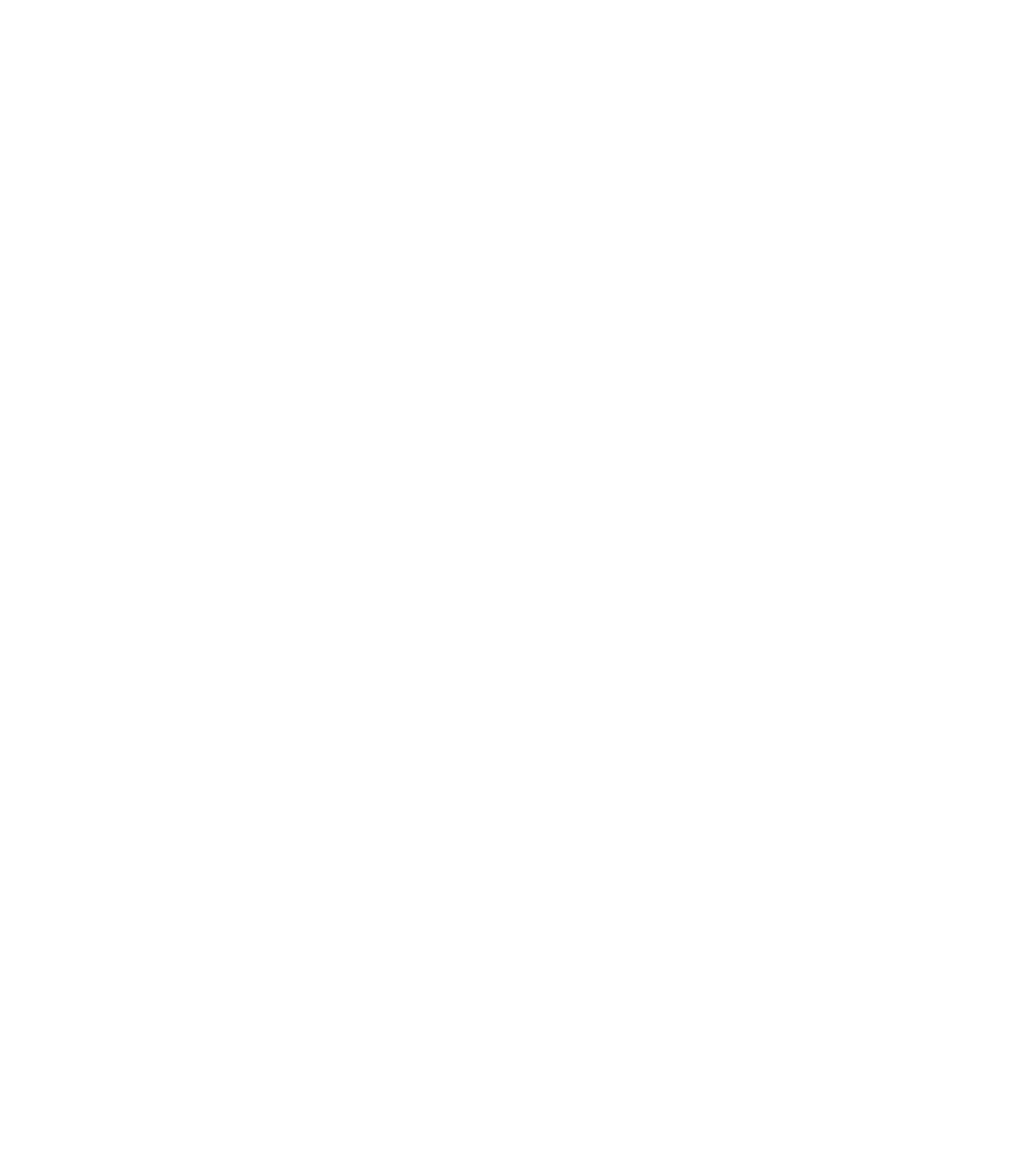
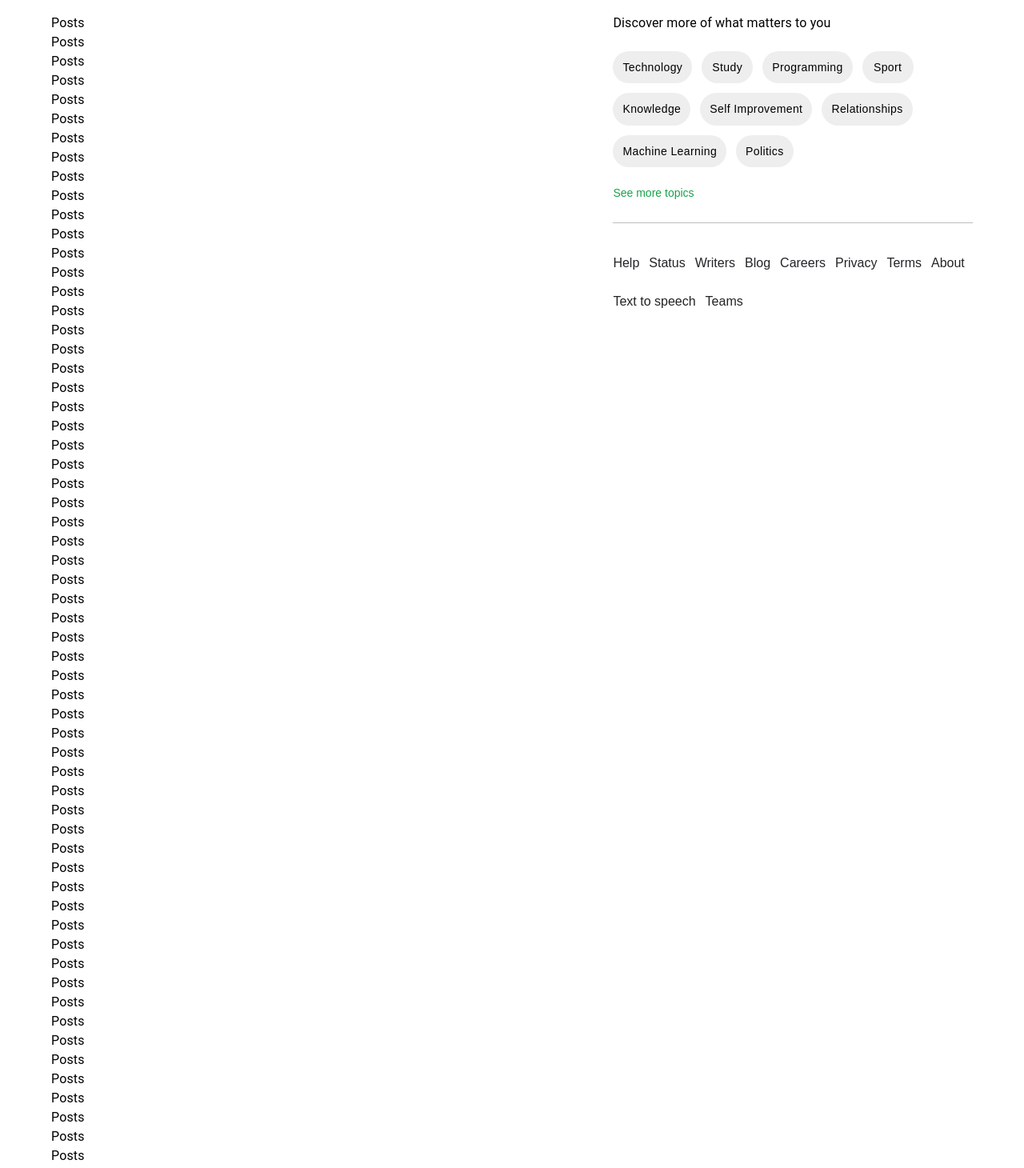
Before and after one commit to BambarDev/Skill-share, a React (Create React App) app: page /demo in a window 1280 px wide. Shown: the part 540-2000 px from the top of the page at 80% size. Before the commit the page ends 800 px from the top, so only its background shows below. Built offline with nearby package versions, Linux system fonts and the light colour scheme.

Commit message:
posts and discover added

```diff
--- a/src/constants/index.js
+++ b/src/constants/index.js
@@ -12,3 +12,28 @@ export const menu = [
     path: "/",
   },
 ];
+
+export const category = [
+  "Technology",
+  "Study",
+  "Programming",
+  "Sport",
+  "Knowledge",
+  "Self Improvement",
+  "Relationships",
+  "Machine Learning",
+  "Politics",
+];
+
+export const categoryActions = [
+  "Help",
+  "Status",
+  "Writers",
+  "Blog",
+  "Careers",
+  "Privacy",
+  "Terms",
+  "About",
+  "Text to speech",
+  "Teams",
+];
--- /dev/null
+++ b/src/pages/common/posts/Posts.js
@@ -0,0 +1,87 @@
+import React from "react";
+import { Box, Typography } from "@mui/material";
+
+const Posts = () => {
+  return (
+    <Box>
+      <Typography>Posts</Typography>
+      <Typography>Posts</Typography>
+      <Typography>Posts</Typography>
+      <Typography>Posts</Typography>
+      <Typography>Posts</Typography>
+      <Typography>Posts</Typography>
+      <Typography>Posts</Typography>
+      <Typography>Posts</Typography>
+      <Typography>Posts</Typography>
+      <Typography>Posts</Typography>
+      <Typography>Posts</Typography>
+      <Typography>Posts</Typography>
+      <Typography>Posts</Typography>
+      <Typography>Posts</Typography>
+      <Typography>Posts</Typography>
+      <Typography>Posts</Typography>
+      <Typography>Posts</Typography>
+      <Typography>Posts</Typography>
+      <Typography>Posts</Typography>
+      <Typography>Posts</Typography>
+      <Typography>Posts</Typography>
+      <Typography>Posts</Typography>
+      <Typography>Posts</Typography>
+      <Typography>Posts</Typography>
+      <Typography>Posts</Typography>
+      <Typography>Posts</Typography>
+      <Typography>Posts</Typography>
+      <Typography>Posts</Typography>
+      <Typography>Posts</Typography>
+      <Typography>Posts</Typography>
+      <Typography>Posts</Typography>
+      <Typography>Posts</Typography>
+      <Typography>Posts</Typography>
+      <Typography>Posts</Typography>
+      <Typography>Posts</Typography>
+      <Typography>Posts</Typography>
+      <Typography>Posts</Typography>
+      <Typography>Posts</Typography>
+      <Typography>Posts</Typography>
+      <Typography>Posts</Typography>
+      <Typography>Posts</Typography>
+      <Typography>Posts</Typography>
+      <Typography>Posts</Typography>
+      <Typography>Posts</Typography>
+      <Typography>Posts</Typography>
+      <Typography>Posts</Typography>
+      <Typography>Posts</Typography>
+      <Typography>Posts</Typography>
+      <Typography>Posts</Typography>
+      <Typography>Posts</Typography>
+      <Typography>Posts</Typography>
+      <Typography>Posts</Typography>
+      <Typography>Posts</Typography>
+      <Typography>Posts</Typography>
+      <Typography>Posts</Typography>
+      <Typography>Posts</Typography>
+      <Typography>Posts</Typography>
+      <Typography>Posts</Typography>
+      <Typography>Posts</Typography>
+      <Typography>Posts</Typography>
+      <Typography>Posts</Typography>
+      <Typography>Posts</Typography>
+      <Typography>Posts</Typography>
+      <Typography>Posts</Typography>
+      <Typography>Posts</Typography>
+      <Typography>Posts</Typography>
+      <Typography>Posts</Typography>
+      <Typography>Posts</Typography>
+      <Typography>Posts</Typography>
+      <Typography>Posts</Typography>
+      <Typography>Posts</Typography>
+      <Typography>Posts</Typography>
+      <Typography>Posts</Typography>
+      <Typography>Posts</Typography>
+      <Typography>Posts</Typography>
+      <Typography>Posts</Typography>
+    </Box>
+  );
+};
+
+export default Posts;
--- a/src/pages/demo-page/DemoPage.js
+++ b/src/pages/demo-page/DemoPage.js
@@ -1,12 +1,41 @@
 import React from "react";
 import Banner from "./Banner";
 import Trending from "./Trending";
+import Posts from "../common/posts/Posts";
+import Discover from "./Discover";
+import { Box } from "@mui/material";
 
 const DemoPage = () => {
   return (
     <>
       <Banner />
       <Trending />
+      <Box
+        sx={{
+          width: "95%",
+          "@media (min-width: 600px)": {
+            width: "90%",
+          },
+          margin: "auto",
+          py: "28px",
+          display: "flex",
+          flexDirection: {
+            xs: "column-reverse",
+            md: "row",
+          },
+          gap: "28px",
+          "@media (min-width:600px)": {
+            flexDirection: "row",
+          },
+        }}
+      >
+        <Box sx={{ flex: 1.5 }}>
+          <Posts />
+        </Box>
+        <Box sx={{ flex: 1, position: "relative" }}>
+          <Discover />
+        </Box>
+      </Box>
     </>
   );
 };
--- /dev/null
+++ b/src/pages/demo-page/Discover.js
@@ -0,0 +1,93 @@
+import React from "react";
+import { Box, Typography, Button, Link } from "@mui/material";
+import { category, categoryActions } from "../../constants";
+import { useNavigate } from "react-router-dom";
+
+const Discover = () => {
+  const navigate = useNavigate();
+  return (
+    <Box position="sticky" sx={{ top: "96px" }}>
+      <Box sx={{ pb: "28px", borderBottom: 1, borderColor: "grey.400" }}>
+        <Typography sx={{ fontWeight: "semibold" }}>
+          Discover more of what matters to you
+        </Typography>
+        <Typography
+          sx={{
+            my: "23px",
+            gap: "12px",
+            display: "flex",
+            alignItems: "center",
+            flexWrap: "wrap",
+          }}
+        >
+          {category.map((item, i) => (
+            <Button
+              onClick={() => navigate(`/filter/${item.toLowerCase()}`)}
+              sx={{
+                backgroundColor: "grey.200",
+                py: "8px",
+                px: "12px",
+                fontSize: "14px",
+                borderRadius: "100px",
+                fontFamily: "sans-serif",
+                textTransform: "capitalize",
+                color: "black",
+              }}
+              key={i}
+            >
+              {item}
+            </Button>
+          ))}
+        </Typography>
+        <Link
+          underline="none"
+          sx={{
+            fontFamily: "sans-serif",
+            color: "#16a34a",
+            cursor: "pointer",
+            fontSize: "14px",
+            py: "12px",
+            "&:hover": {
+              color: "#232427",
+            },
+          }}
+          onClick={() => {}}
+        >
+          See more topics
+        </Link>
+      </Box>
+      <Box
+        sx={{
+          display: "flex",
+          alignItems: "center",
+          flexWrap: "wrap",
+          gap: "12px",
+          lineHeight: "12px",
+          pt: "32px",
+        }}
+      >
+        {categoryActions.map((item, i) => (
+          <Link
+            key={i}
+            underline="none"
+            sx={{
+              fontFamily: "sans-serif",
+              color: "#232427",
+              cursor: "pointer",
+              fontSize: "16px",
+              py: "12px",
+              "&:hover": {
+                color: "#232427",
+              },
+            }}
+            onClick={() => {}}
+          >
+            {item}
+          </Link>
+        ))}
+      </Box>
+    </Box>
+  );
+};
+
+export default Discover;
```
